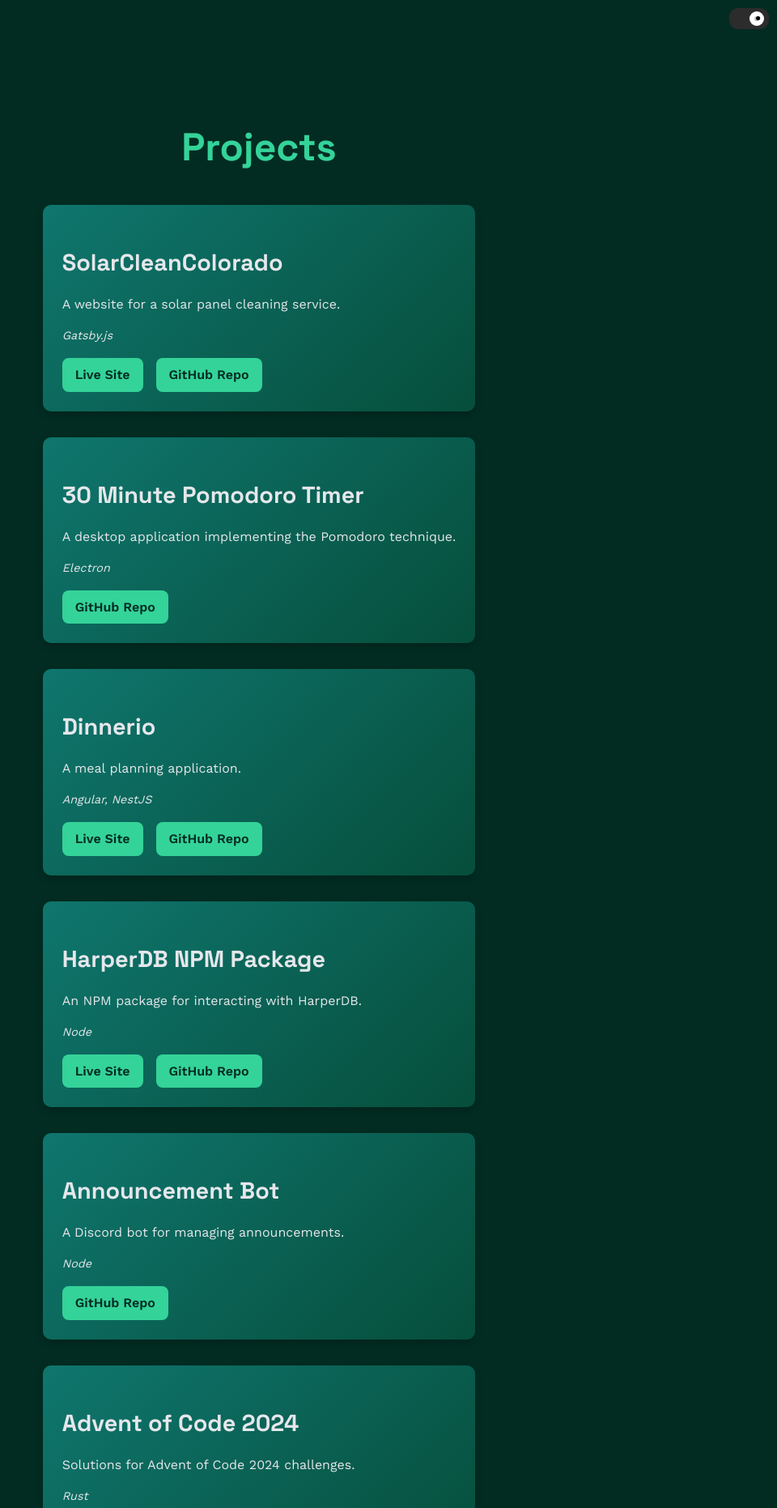
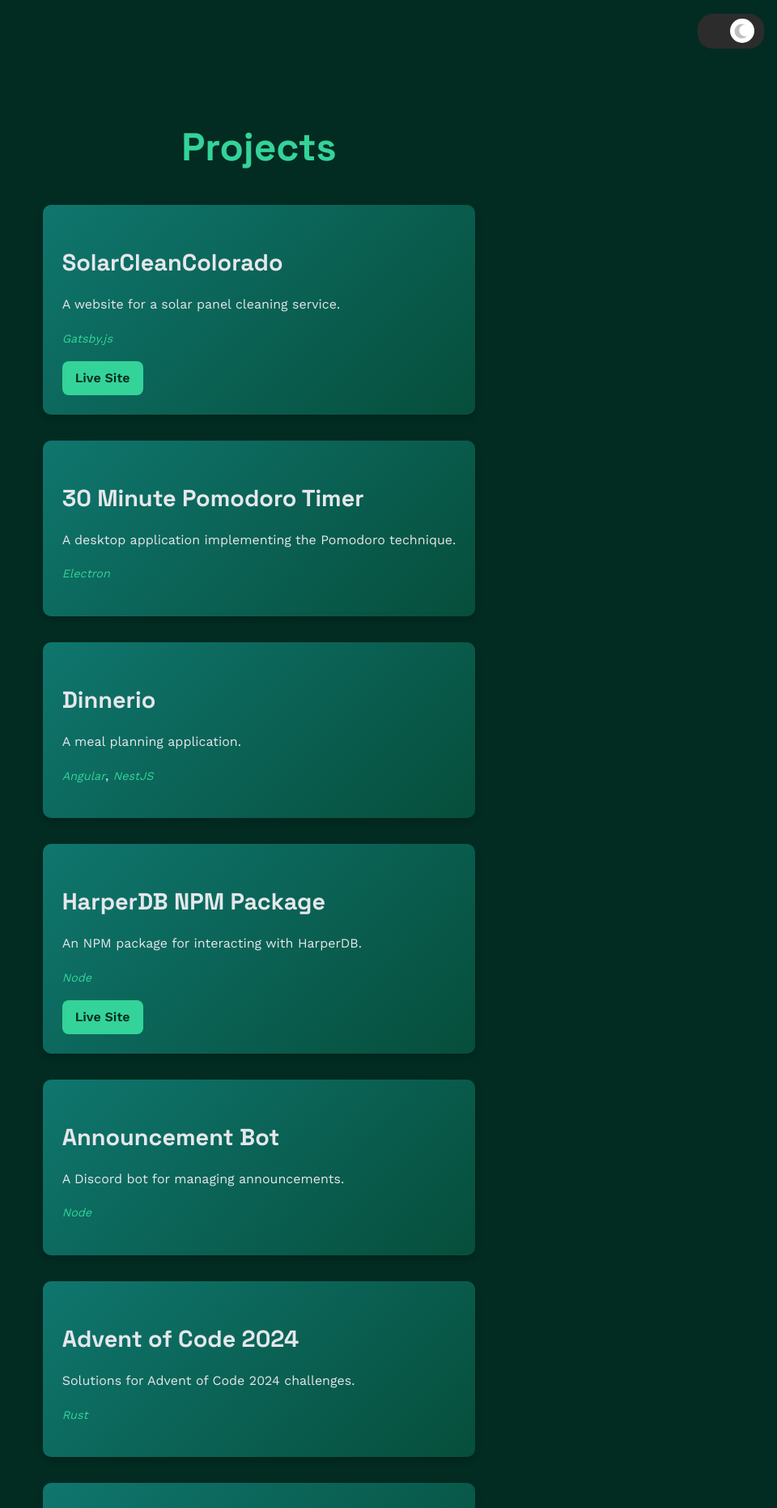
Before and after one commit to SamgeeGamwise/samgeegamwise.github.io, a Gatsby site: page /projects in a window 1280 px wide. Shown: the top 1862 px of the page at 81% size, without its empty margins (320-1280 px from the left). Built offline with nearby package versions, Linux system fonts and the light colour scheme; Gatsby itself is replaced by a stand-in of ours.

Commit message:
Bug fixes, project clean up

```diff
--- a/src/components/DarkModeToggle/DarkModeToggle.js
+++ b/src/components/DarkModeToggle/DarkModeToggle.js
@@ -1,67 +1,83 @@
-import React, { useState, useEffect } from "react";
-import * as styles from "./DarkModeToggle.module.scss";
+import React, { useState, useEffect } from 'react'
+import * as styles from './DarkModeToggle.module.scss'
 
 const DarkModeToggle = () => {
   const [theme, setTheme] = useState(() => {
-    if (typeof window !== "undefined") {
-      return localStorage.getItem("theme") || "dark"; // Default to dark
+    if (typeof window !== 'undefined') {
+      return localStorage.getItem('theme') || 'dark' // Default to dark
     }
-    return "dark";
-  });
+    return 'dark'
+  })
 
-    useEffect(() => {
-      const storedTheme = localStorage.getItem("theme") || theme;
-      setTheme((prev) => (prev === storedTheme ? prev : storedTheme));
-      document.documentElement.setAttribute("theme", storedTheme);
-    }, [theme]);
+  useEffect(() => {
+    const storedTheme = localStorage.getItem('theme') || theme
+    setTheme(prev => (prev === storedTheme ? prev : storedTheme))
+    document.documentElement.setAttribute('theme', storedTheme)
+  }, [theme])
 
-    const toggleTheme = () => {
-      const newTheme = theme === "dark" ? "light" : "dark";
-      setTheme(newTheme);
-      localStorage.setItem("theme", newTheme);
-      document.documentElement.setAttribute("theme", newTheme);
-    };
+  const toggleTheme = () => {
+    const newTheme = theme === 'dark' ? 'light' : 'dark'
+    setTheme(newTheme)
+    localStorage.setItem('theme', newTheme)
+    document.documentElement.setAttribute('theme', newTheme)
+  }
 
   return (
-    <button className={`${styles.toggleWrapper} ${theme === "dark" ? styles.darkMode : ""}`} onClick={toggleTheme} aria-label="Toggle theme">
-      <div className={`${styles.toggleSlider} ${theme === "dark" ? styles.dark : ""}`}>
+    <button
+      className={`${styles.toggleWrapper} ${theme === 'dark' ? styles.darkMode : ''}`}
+      onClick={toggleTheme}
+      aria-label="Toggle theme"
+    >
+      <div className={`${styles.toggleSlider} ${theme === 'dark' ? styles.dark : ''}`}>
         {/* Sun (Light Mode) */}
         <svg
-          className={`${styles.icon} ${theme === "dark" ? styles.hidden : ""}`}
-          width="16"
-          height="16"
-          viewBox="0 0 100 100"
+          className={`${styles.icon} ${theme === 'dark' ? styles.hidden : ''}`}
+          width="20"
+          height="20"
+          viewBox="0 0 125 125"
           xmlns="http://www.w3.org/2000/svg"
         >
-          <circle cx="50" cy="50" r="22" fill="gold" />
-          {[...Array(8)].map((_, i) => (
+          <circle cx="62.5" cy="62.5" r="35" fill="gold" stroke="orange" strokeWidth="3" filter="url(#sunGlow)" />
+
+          {[...Array(12)].map((_, i) => (
             <line
               key={i}
-              x1="50"
-              y1="8"
-              x2="50"
-              y2="0"
+              x1="62.5"
+              y1="20" // Starts further inside the sun
+              x2="62.5"
+              y2="0" // Extends out further from the sun
               stroke="gold"
-              strokeWidth="5"
-              transform={`rotate(${i * 45} 50 50)`}
+              strokeWidth="6"
+              strokeLinecap="round"
+              transform={`rotate(${i * 30} 62.5 62.5)`}
+              filter="url(#sunGlow)"
             />
           ))}
         </svg>
 
         {/* Moon (Dark Mode) */}
         <svg
-          className={`${styles.icon} ${theme === "light" ? styles.hidden : ""}`}
-          width="16"
-          height="16"
-          viewBox="0 0 100 100"
+          className={`${styles.icon} ${theme === 'light' ? styles.hidden : ''}`}
+          width="20"
+          height="20"
+          viewBox="0 0 125 125"
           xmlns="http://www.w3.org/2000/svg"
         >
-          <circle cx="50" cy="50" r="22" fill="silver" />
-          <circle cx="62" cy="46" r="18" fill="black" />
+          <circle cx="62.5" cy="62.5" r="50" fill="silver" stroke="white" strokeWidth="3" filter="url(#moonGlow)" />
+          <circle cx="85" cy="57.5" r="40" fill="white" />
+          <defs>
+            <filter id="moonGlow" x="-50%" y="-50%" width="200%" height="200%">
+              <feGaussianBlur stdDeviation="2" result="blur" />
+              <feMerge>
+                <feMergeNode in="blur" />
+                <feMergeNode in="SourceGraphic" />
+              </feMerge>
+            </filter>
+          </defs>
         </svg>
       </div>
     </button>
-  );
-};
+  )
+}
 
-export default DarkModeToggle;
+export default DarkModeToggle
--- a/src/components/DarkModeToggle/DarkModeToggle.module.scss
+++ b/src/components/DarkModeToggle/DarkModeToggle.module.scss
@@ -1,20 +1,21 @@
+/* Toggle Wrapper */
 .toggleWrapper {
   all: unset; /* Resets all button styles */
-    position: fixed;
-    top: 10px;
-    right: 10px;
+  position: absolute;
+  top: 16.5px; // Scaled from 12.5px
+  right: 16.5px; // Scaled from 12.5px
   z-index: 1000; /* Ensures it's above other elements */
 
-    width: 45px;
-    height: 22px;
+  width: 75px; // Base width
+  height: 36.8px; // Scaled from 27.5px
   background: #eaeaea;
-    border-radius: 11px;
+  border-radius: 18.4px; // Scaled from 13.75px
   cursor: pointer;
   display: flex;
   align-items: center;
   justify-content: flex-start;
   transition: background 0.3s ease-in-out;
-    padding: 2px;
+  padding: 3.4px; // Scaled from 2.5px
 }
 
 .darkMode {
@@ -23,8 +24,9 @@
 
 /* Toggle Button */
 .toggleSlider {
-    width: 18px;
-    height: 18px;
+  left: 8px;
+  width: 30px; // Scaled from 22.5px
+  height: 30px; // Scaled from 22.5px
   background: white;
   border-radius: 50%;
   position: absolute;
@@ -35,13 +37,13 @@
 }
 
 .dark {
-    transform: translateX(23px);
+  transform: translateX(32px); // Scaled from 28.75px
 }
 
 /* Icons */
 .icon {
-    width: 14px;
-    height: 14px;
+  width: 23px; // Scaled from 17.5px
+  height: 23px; // Scaled from 17.5px
   position: absolute;
   transition: opacity 0.3s ease-in-out;
 }
--- a/src/components/ProjectCard/ProjectCard.js
+++ b/src/components/ProjectCard/ProjectCard.js
@@ -1,21 +1,25 @@
 import React from 'react'
 import * as styles from './ProjectCard.module.scss'
 
-const ProjectCard = ({project, index}) => {
+const ProjectCard = ({ project, index }) => {
   return (
     <div key={index} className={styles.projectCard}>
       <h2 className={styles.projectName}>{project.name}</h2>
       <p className={styles.projectDescription}>{project.description}</p>
-      <p className={styles.projectTechnologies}>{project.technologies.join(', ')}</p>
+      <p>{project.technologies.map((technology, key) =>
+        key === 0 && project.technologies.length > 1 ?
+          <><a key={key} href={technology.url} target="_blank" rel="noopener noreferrer" className={styles.projectTechnologies}>
+            {technology.name}
+          </a><span>, </span></> :
+          <a key={key} href={technology.url} target="_blank" rel="noopener noreferrer" className={styles.projectTechnologies}>
+          {technology.name}
+        </a>
+        )}
+      </p>
       <div className={styles.projectLinks}>
         {project.liveLink && (
           <a href={project.liveLink} target="_blank" rel="noopener noreferrer" className={styles.liveLink}>
             Live Site
-          </a>
-        )}
-        {project.repoLink && (
-          <a href={project.repoLink} target="_blank" rel="noopener noreferrer" className={styles.repoLink}>
-            GitHub Repo
           </a>
         )}
       </div>
--- a/src/components/ProjectCard/ProjectCard.module.scss
+++ b/src/components/ProjectCard/ProjectCard.module.scss
@@ -37,14 +37,23 @@
 
   .projectTechnologies {
     font-size: 0.9rem;
-    color: var(--text-color);
+    color: var(--accent-color); // Use an accent color from your scheme
     font-style: italic;
     margin-bottom: 1rem;
+    text-decoration: none;
+    cursor: pointer;
+    transition: color 0.3s ease-in-out, text-decoration 0.3s ease-in-out;
+
+    &:hover {
+      color: var(--text-color); // Adjust for contrast
+      text-decoration: underline;
+    }
 
     @media (max-width: 600px) {
       font-size: 0.8rem;
     }
   }
+
 
   .projectLinks {
     display: flex;
--- a/src/pages/projects.js
+++ b/src/pages/projects.js
@@ -9,59 +9,44 @@
   {
     name: "SolarCleanColorado",
     description: "A website for a solar panel cleaning service.",
-    technologies: ["Gatsby.js"],
-    liveLink: "https://www.solarcleancolorado.com/",
-    repoLink: "https://github.com/Solarcleancolorado/solarcleancolorado.github.io",
+    technologies: [{name: "Gatsby.js", url: "https://github.com/Solarcleancolorado/solarcleancolorado.github.io"}],
+    liveLink: "https://www.solarcleancolorado.com/"
   },
   {
     name: "30 Minute Pomodoro Timer",
     description: "A desktop application implementing the Pomodoro technique.",
-    technologies: ["Electron"],
-    repoLink: "https://github.com/SamgeeGamwise/Pomodoro",
+    technologies: [{name: "Electron", url: "https://github.com/SamgeeGamwise/Pomodoro"}],
   },
   {
     name: "Dinnerio",
     description: "A meal planning application.",
-    technologies: ["Angular", "NestJS"],
-    liveLink: "http://dinnerio.s3-website-us-west-2.amazonaws.com/",
-    repoLink: "https://github.com/SamgeeGamwise/dinnerio-angular",
+    technologies: [{name: "Angular", url: "https://github.com/SamgeeGamwise/dinnerio-angular"}, {name: "NestJS", url: "https://github.com/SamgeeGamwise/dinnerio"}],
   },
   {
     name: "HarperDB NPM Package",
     description: "An NPM package for interacting with HarperDB.",
-    technologies: ["Node"],
-    liveLink: "https://www.npmjs.com/package/harperdb-node",
-    repoLink: "https://github.com/SamgeeGamwise/harperdb-functions",
+    technologies: [{name: "Node", url: "https://github.com/SamgeeGamwise/harperdb-functions"}],
+    liveLink: "https://www.npmjs.com/package/harperdb-node"
   },
   {
     name: "Announcement Bot",
     description: "A Discord bot for managing announcements.",
-    technologies: ["Node"],
-    repoLink: "https://github.com/bubbzDotDev/bot-dashboard-backend",
+    technologies: [{name: "Node", url: "https://github.com/bubbzDotDev/bot-dashboard-backend"}],
   },
   {
     name: "Advent of Code 2024",
     description: "Solutions for Advent of Code 2024 challenges.",
-    technologies: ["Rust"],
-    repoLink: "https://github.com/SamgeeGamwise/advent-of-code-2024",
+    technologies: [{name: "Rust", url: "https://github.com/SamgeeGamwise/advent-of-code-2024"}],
   },
   {
     name: "Dragons D&D",
     description: "A Dungeons & Dragons companion app.",
-    technologies: ["Vue", "Laravel"],
-    repoLink: "https://github.com/SamgeeGamwise/dragons_laravel",
+    technologies: [{name: "Vue", url: "https://github.com/SamgeeGamwise/dragons_laravel"}, {name: "Laravel", url: "https://github.com/SamgeeGamwise/dragons_backend"}],
   },
   {
     name: "Asteroids Arcade Game",
     description: "A classic arcade game implemented in Python.",
-    technologies: ["Python"],
-    repoLink: "https://github.com/SamgeeGamwise/asteroids",
-  },
-  {
-    name: "Zombie Run!",
-    description: "A browser-based game with Firebase integration.",
-    technologies: ["Vanilla JS", "Firebase"],
-    liveLink: "http://zombierun.s3-website-us-west-2.amazonaws.com/",
+    technologies: [{name: "Python", url: "https://github.com/SamgeeGamwise/asteroids"}],
   },
 ];
 
```
Also changed, not shown: gatsby-ssr.js (indentation only). Lines whose indentation alone changed are shown as unchanged.
